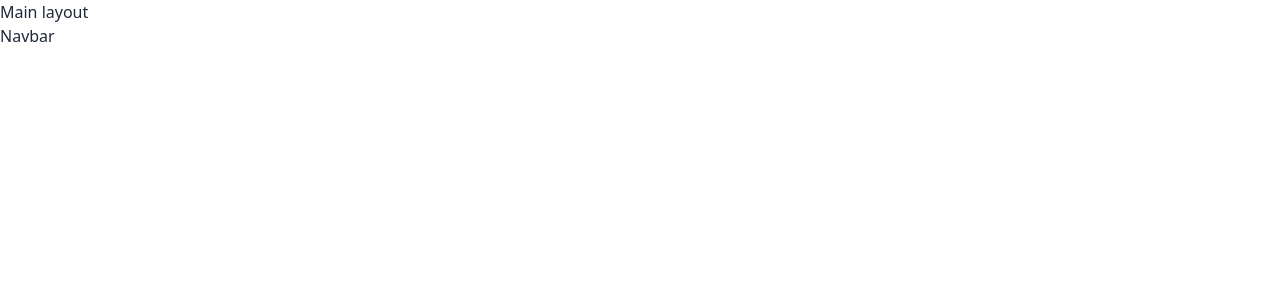
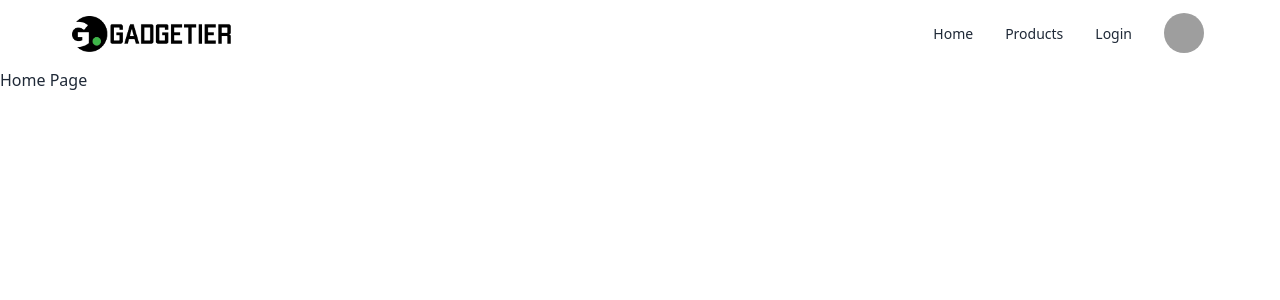
Before and after one commit to Alvi-C/gadgetier-webapp-client, a React (Vite) app: page / in a window 1280 px wide. Shown: the top 300 px of the page. Built offline with nearby package versions, Linux system fonts and the light colour scheme; grey boxes are pictures that could not be loaded.

Commit message:
navbar added

```diff
--- a/index.html
+++ b/index.html
@@ -1,5 +1,5 @@
 <!doctype html>
-<html lang="en">
+<html lang="en" data-theme="light">
 
 <head>
   <meta charset="UTF-8" />
--- a/src/components/navigation/Navbar.jsx
+++ b/src/components/navigation/Navbar.jsx
@@ -1,11 +1,57 @@
-
+import logo from '../../assets/gadgetier-logo.png'
 
 const Navbar = () => {
-    return (
-        <div>
-            <h2>Navbar</h2>
-        </div>
-    );
-};
+	return (
+		<div className='container-size'>
+			<div className='navbar bg-base-100'>
+				<div className='flex-1'>
+					<img className='w-32 lg:w-40' src={logo} alt='' />
+				</div>
+				<div className='flex-none gap-2'>
+					<div>
+						<ul className='menu menu-horizontal px-1'>
+							<li>
+								<a>Home</a>
+							</li>
+							<li>
+								<a>Products</a>
+							</li>
+							<li>
+								<a>Login</a>
+							</li>
+						</ul>
+					</div>
+					<div className='dropdown dropdown-end'>
+						<label tabIndex={0} className='btn btn-ghost btn-circle avatar'>
+							<div className='w-10 rounded-full'>
+								<img
+									alt='Tailwind CSS Navbar component'
+									src='https://encrypted-tbn0.gstatic.com/images?q=tbn:ANd9GcToR4tcDYkTzNIOlgx-rR8ElLCJN2SMHDgWEFNZB_hKWnCDVlARCmhNoJxjq3hxw2tUEAM&usqp=CAU'
+								/>
+							</div>
+						</label>
+						<ul
+							tabIndex={0}
+							className='mt-3 z-[1] p-2 shadow menu menu-sm dropdown-content bg-base-100 rounded-box w-52'
+						>
+							<li>
+								<a className='justify-between'>
+									Profile
+									<span className='badge'>New</span>
+								</a>
+							</li>
+							<li>
+								<a>Settings</a>
+							</li>
+							<li>
+								<a>Logout</a>
+							</li>
+						</ul>
+					</div>
+				</div>
+			</div>
+		</div>
+	)
+}
 
-export default Navbar;
+export default Navbar
--- a/src/layouts/main/MainLayout.jsx
+++ b/src/layouts/main/MainLayout.jsx
@@ -5,7 +5,6 @@ import Navbar from '../../components/navigation/Navbar';
 const MainLayout = () => {
     return (
         <div>
-            <h2>Main layout</h2>
             <Navbar />
             <Outlet/>
         </div>
--- a/src/main.jsx
+++ b/src/main.jsx
@@ -2,13 +2,11 @@ import React from 'react'
 import ReactDOM from 'react-dom/client'
 import './index.css'
 import { RouterProvider } from 'react-router-dom'
-import Routes from './router/Routes';
+import Routes from './router/Routes'
 import { HelmetProvider } from 'react-helmet-async'
 import { QueryClient, QueryClientProvider } from '@tanstack/react-query'
 
-
 const queryClient = new QueryClient()
-
 
 ReactDOM.createRoot(document.getElementById('root')).render(
 	<React.StrictMode>
--- a/src/router/Routes.jsx
+++ b/src/router/Routes.jsx
@@ -1,12 +1,21 @@
 import { createBrowserRouter } from "react-router-dom";
 import MainLayout from '../layouts/main/MainLayout';
+import ErrorPage from '../pages/othersPage/ErrorPage';
+import HomaPage from '../pages/homepage/HomaPage';
 
 
 
 const Routes = createBrowserRouter([
     {
         path: "/",
-        element: <MainLayout/>
+        element: <MainLayout />,
+        errorElement: <ErrorPage />,
+        children: [
+            {
+                path: "/",
+                element: <HomaPage />
+            }
+        ]
     }
 ])
 
```
